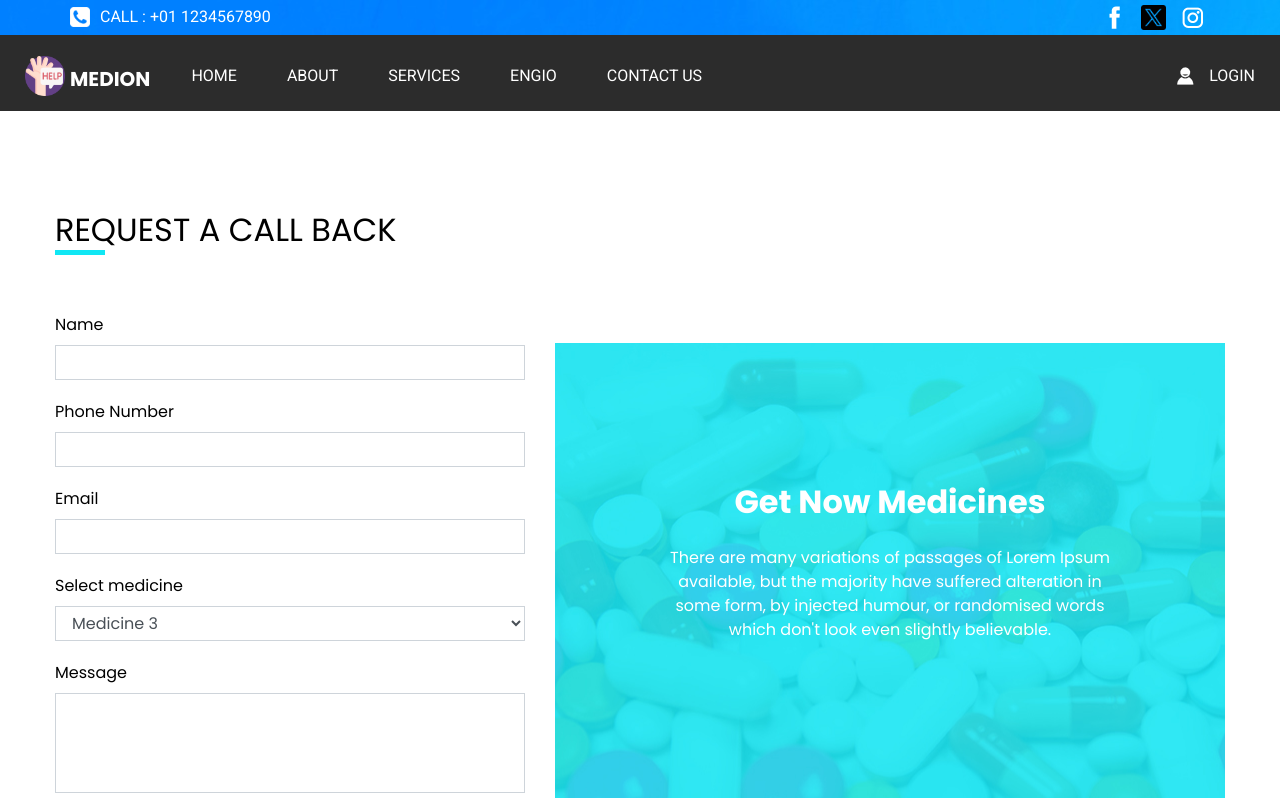
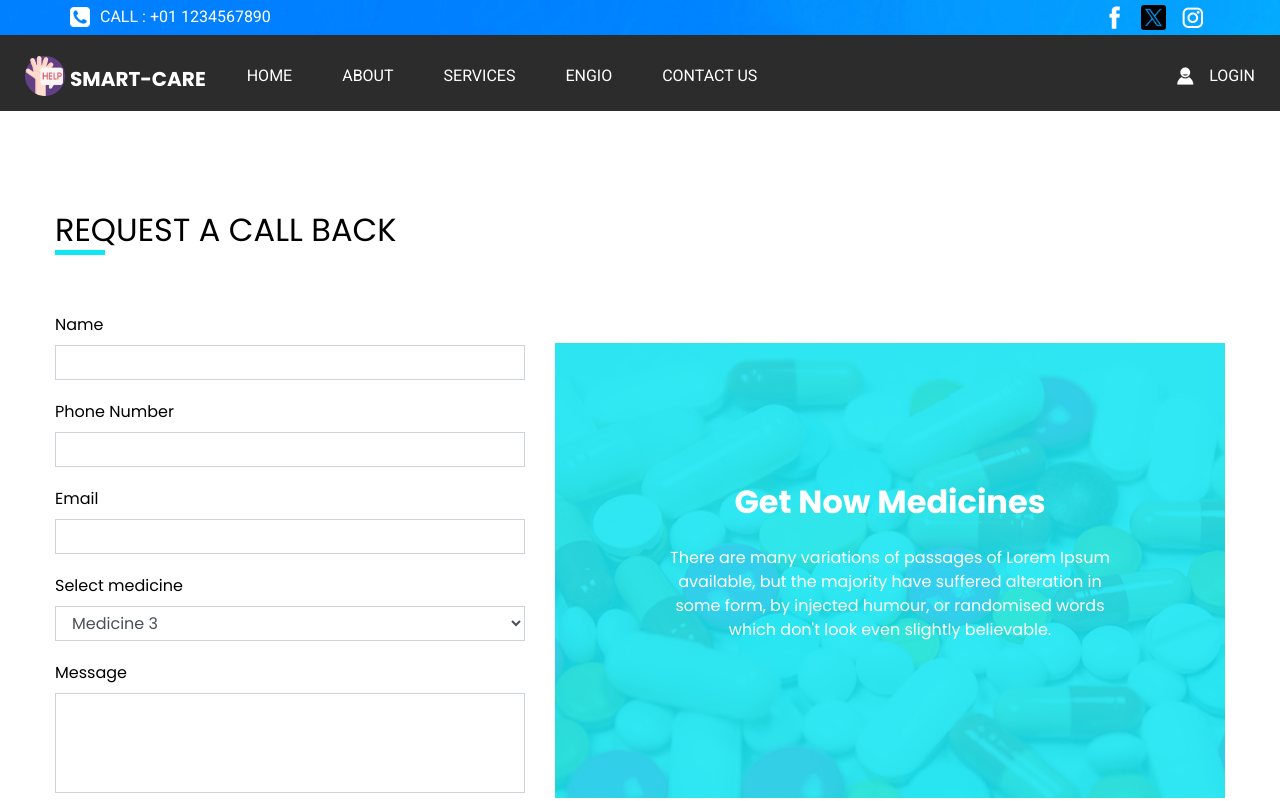
Before and after one commit to sayankarmakar22/smartcare_mine, a plain HTML site: page contact.html in a window 1280 px wide. Shown: the top 801 px of the page. Drawn offline with nearby package versions, Linux system fonts and the light colour scheme.

Commit message:
Update contact.html

```diff
--- a/contact.html
+++ b/contact.html
@@ -14,7 +14,7 @@
     <meta name="description" content="" />
     <meta name="author" content="" />
 
-    <title>Medion</title>
+    <title>SMART-CARE-CONTACT</title>
 
     <!-- slider stylesheet -->
     <link
@@ -73,7 +73,7 @@
           <nav class="navbar navbar-expand-lg custom_nav-container pt-3">
             <a class="navbar-brand" href="index.html">
               <img src="images/help.png" alt="" />
-              <span> Medion </span>
+              <span>SMART-CARE </span>
             </a>
             <button
               class="navbar-toggler"
```
